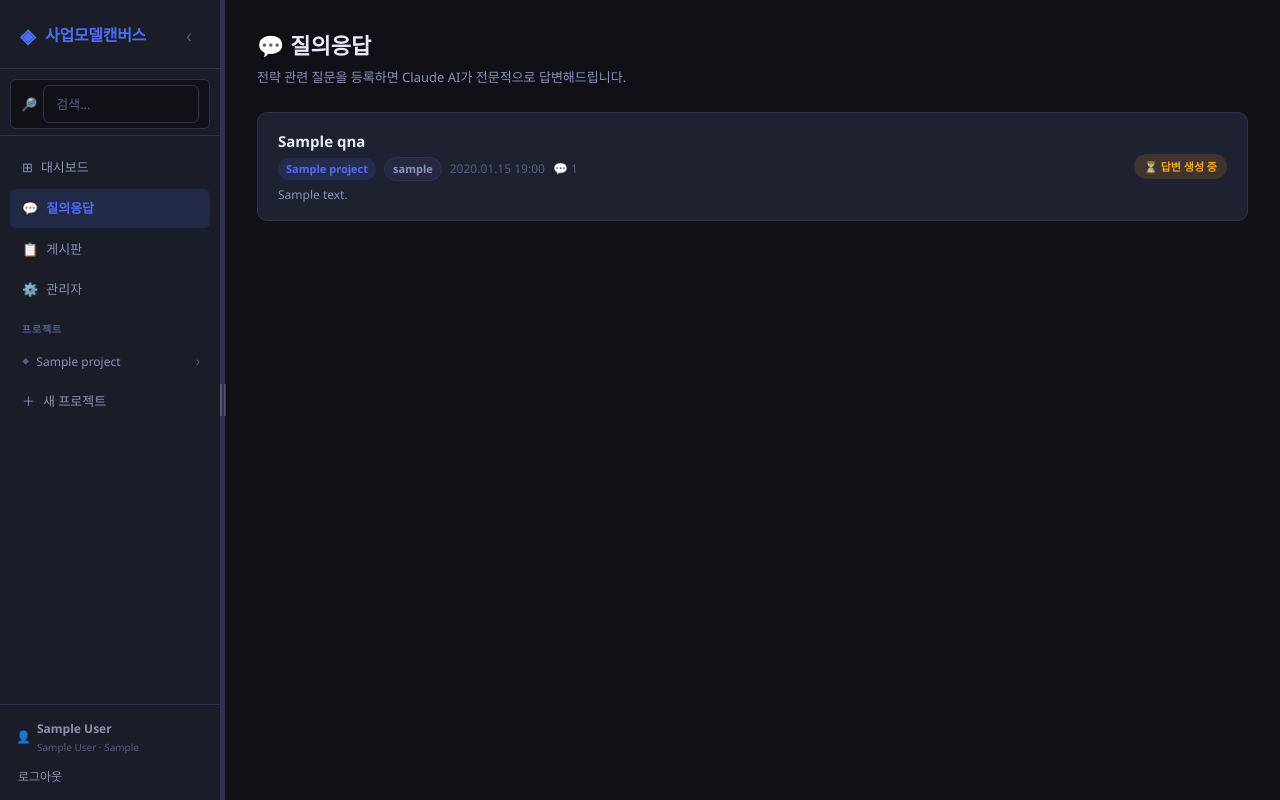
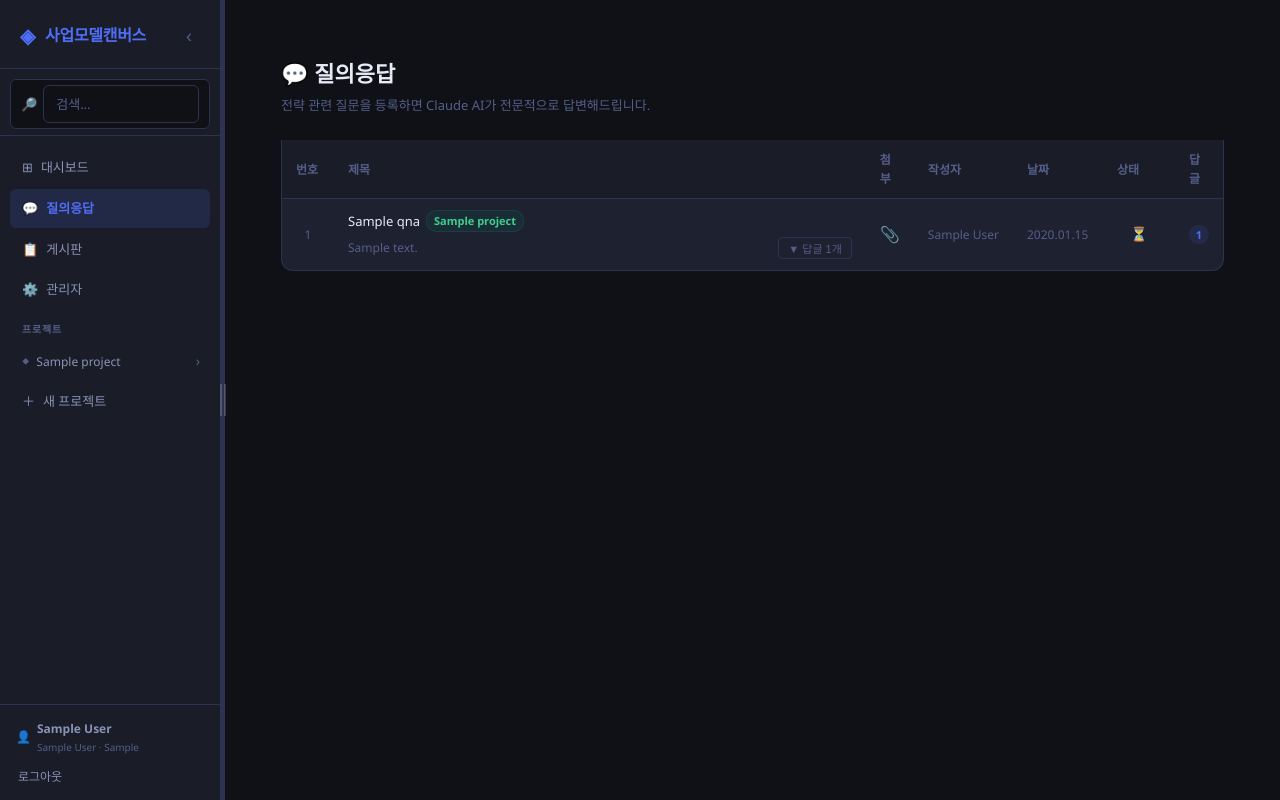
Before and after one commit to heoks99/BizModelCanvas, a Flask app: page /qna/ in a window 1280 px wide. Run offline with Flask 3, Linux system fonts and the light colour scheme; a user stored in the database is signed in; tables that the repository leaves empty hold one stand-in row (values such as "Sample post").

Commit message:
질의응답 목록 개선: 순번, 댓글 미리보기 확장/접기, 첨부파일
- 목록에 순번 추가 (최신 글이 맨 위, loop.revindex 역순 번호)
- 댓글 있는 경우 첫 줄 미리보기 → 클릭 시 인라인 확장, 접기 지원
- QnA 첨부파일 기능 추가 (모델 file_name/file_data/file_mime 컬럼)
- 기존 DB 자동 마이그레이션 (ALTER TABLE qna ADD COLUMN)
- 질문 등록 폼에 파일 업로드 필드 추가

Co-Authored-By: Claude Sonnet 4.6 <noreply@anthropic.com>

```diff
--- a/app/models/qna.py
+++ b/app/models/qna.py
@@ -12,6 +12,9 @@ class QnA(db.Model):
     ai_answer = db.Column(db.Text)
     ai_pending = db.Column(db.Boolean, default=False)   # AI 답변 생성 중
     project_id = db.Column(db.Integer, db.ForeignKey('projects.id'), nullable=True)
+    file_name = db.Column(db.String(300))
+    file_data = db.Column(db.LargeBinary)
+    file_mime = db.Column(db.String(100))
     created_at = db.Column(db.DateTime, default=datetime.utcnow)
     updated_at = db.Column(db.DateTime, default=datetime.utcnow, onupdate=datetime.utcnow)
 
--- a/app/routes/qna.py
+++ b/app/routes/qna.py
@@ -1,12 +1,28 @@
+import io
 import re
 import threading
-from flask import Blueprint, render_template, request, redirect, url_for, flash, jsonify, current_app
+from flask import Blueprint, render_template, request, redirect, url_for, flash, jsonify, current_app, send_file
 from flask_login import login_required, current_user
 from app import db
 from app.models.qna import QnA, QnAComment
 from app.models.project import Project
 
 qna_bp = Blueprint('qna', __name__, url_prefix='/qna')
+
+
+@qna_bp.route('/<int:qna_id>/download')
+@login_required
+def download_file(qna_id):
+    qna = QnA.query.get_or_404(qna_id)
+    if not qna.file_data:
+        flash('첨부 파일이 없습니다.', 'error')
+        return redirect(url_for('qna.detail', qna_id=qna_id))
+    return send_file(
+        io.BytesIO(qna.file_data),
+        mimetype=qna.file_mime or 'application/octet-stream',
+        as_attachment=True,
+        download_name=qna.file_name or 'download'
+    )
 
 
 # ── AI 답변 생성 ──────────────────────────────────────────────
@@ -197,6 +213,13 @@ def new():
             project_id=project.id if project else None,
             ai_pending=want_ai,
         )
+
+        f = request.files.get('file')
+        if f and f.filename:
+            qna.file_name = f.filename
+            qna.file_data = f.read()
+            qna.file_mime = f.mimetype or 'application/octet-stream'
+
         db.session.add(qna)
         db.session.commit()
 
--- a/app/static/css/style.css
+++ b/app/static/css/style.css
@@ -4253,3 +4253,128 @@ button.admin-role-badge:hover { opacity: 0.75; }
     transition: opacity 0.15s;
 }
 .btn-comment-submit:hover { opacity: 0.88; }
+
+/* ═══════════════════════════════════════
+   QnA 목록 테이블 (신규)
+   ═══════════════════════════════════════ */
+
+/* 상태 컬럼 */
+.col-status { width: 72px; text-align: center; }
+
+/* 제목 행 (링크 + 프로젝트 태그 인라인) */
+.qna-title-row {
+    display: flex;
+    align-items: center;
+    flex-wrap: wrap;
+    gap: 6px;
+}
+
+/* 프로젝트 태그 (소형) */
+.qna-project-tag-sm {
+    display: inline-block;
+    background: color-mix(in srgb, #059669 10%, transparent);
+    color: #3ecf8e;
+    font-size: 11px;
+    font-weight: 600;
+    padding: 1px 7px;
+    border-radius: 10px;
+    border: 1px solid color-mix(in srgb, #059669 20%, transparent);
+    white-space: nowrap;
+}
+
+/* 댓글 미리보기 행 (기본: 한 줄 표시) */
+.qna-preview-row {
+    display: flex;
+    align-items: center;
+    gap: 8px;
+    margin-top: 5px;
+}
+.qna-preview-text {
+    font-size: 12px;
+    color: var(--text-muted);
+    flex: 1;
+    overflow: hidden;
+    text-overflow: ellipsis;
+    white-space: nowrap;
+    min-width: 0;
+}
+
+/* 확장/접기 버튼 */
+.qna-expand-btn {
+    background: none;
+    border: 1px solid var(--border);
+    border-radius: 4px;
+    padding: 2px 9px;
+    font-size: 11px;
+    color: var(--text-muted);
+    cursor: pointer;
+    white-space: nowrap;
+    transition: color 0.12s, border-color 0.12s, background 0.12s;
+    flex-shrink: 0;
+}
+.qna-expand-btn:hover {
+    color: var(--accent);
+    border-color: var(--accent);
+    background: var(--accent-light);
+}
+
+/* 인라인 댓글 확장 영역 — 기본 숨김 */
+.qna-comments-inline {
+    display: none;
+    margin-top: 8px;
+    border-top: 1px solid var(--border);
+    padding-top: 6px;
+}
+.qna-comments-inline.open { display: block; }
+
+/* 댓글 한 줄 */
+.qna-inline-comment {
+    display: flex;
+    gap: 8px;
+    padding: 5px 0;
+    border-bottom: 1px solid color-mix(in srgb, var(--border) 40%, transparent);
+    font-size: 12px;
+    align-items: flex-start;
+}
+.qna-inline-comment:last-of-type { border-bottom: none; }
+
+.qna-inline-author {
+    font-weight: 700;
+    color: var(--text-secondary);
+    white-space: nowrap;
+    flex-shrink: 0;
+    min-width: 56px;
+}
+.qna-inline-content {
+    color: var(--text-muted);
+    flex: 1;
+    word-break: break-word;
+    line-height: 1.5;
+}
+
+/* 접기 버튼 행 */
+.qna-collapse-row {
+    display: flex;
+    justify-content: flex-end;
+    padding-top: 6px;
+    border-top: 1px solid color-mix(in srgb, var(--border) 40%, transparent);
+    margin-top: 4px;
+}
+
+/* AI 답변 상태 뱃지 */
+.qna-status-done {
+    display: inline-flex;
+    align-items: center;
+    background: color-mix(in srgb, #3ecf8e 12%, transparent);
+    color: #3ecf8e;
+    font-size: 10px;
+    font-weight: 700;
+    padding: 2px 7px;
+    border-radius: 8px;
+    white-space: nowrap;
+}
+.qna-status-pending { font-size: 14px; }
+.qna-status-wait {
+    font-size: 11px;
+    color: var(--text-muted);
+}
--- a/app/templates/qna/index.html
+++ b/app/templates/qna/index.html
@@ -1,56 +1,115 @@
 {% extends 'base.html' %}
 {% block title %}질의응답 — 사업모델캔버스{% endblock %}
 {% block content %}
-<div class="page-header">
-    <div>
-        <h1 class="page-title">💬 질의응답</h1>
-        <p class="page-desc">전략 관련 질문을 등록하면 Claude AI가 전문적으로 답변해드립니다.</p>
+<div class="board-page" style="max-width:1100px">
+
+  <!-- 헤더 -->
+  <div class="board-header">
+    <div class="board-header-left">
+      <h1 class="board-title">💬 질의응답</h1>
+      <p class="board-subtitle">전략 관련 질문을 등록하면 Claude AI가 전문적으로 답변해드립니다.</p>
     </div>
-    <div class="page-actions">
     {% if not is_admin %}
-        <a href="{{ url_for('qna.new') }}" class="btn btn-primary">＋ 질문 등록</a>
+    <a href="{{ url_for('qna.new') }}" class="btn-board-write">＋ 질문 등록</a>
     {% endif %}
-    </div>
   </div>
 
   {% if qnas %}
-<div class="qna-list">
+  <div class="board-list-wrap">
+    <table class="board-table">
+      <thead>
+        <tr>
+          <th class="col-num">번호</th>
+          <th>제목</th>
+          <th class="col-attach">첨부</th>
+          <th class="col-author">작성자</th>
+          <th class="col-date">날짜</th>
+          <th class="col-status">상태</th>
+          <th class="col-count">답글</th>
+        </tr>
+      </thead>
+      <tbody>
         {% for qna in qnas %}
-    <a href="{{ url_for('qna.detail', qna_id=qna.id) }}" class="qna-list-item">
-        <div class="qna-list-main">
-            <div class="qna-list-title">{{ qna.title }}</div>
-            <div class="qna-list-meta">
+        <tr class="board-row">
+          <td class="board-num">{{ loop.revindex }}</td>
+          <td class="board-title-cell">
+            <div class="qna-title-row">
+              <a href="{{ url_for('qna.detail', qna_id=qna.id) }}" class="board-item-link">{{ qna.title }}</a>
               {% if qna.project %}
-                <span class="qna-project-tag">{{ qna.project.name }}</span>
-                {% endif %}
-                <span class="qna-author-tag">{{ qna.owner.username }}</span>
-                <span class="qna-date">{{ qna.created_at | kst }}</span>
-                {% if qna.comments %}
-                <span class="qna-comment-count">💬 {{ qna.comments|length }}</span>
+              <span class="qna-project-tag-sm">{{ qna.project.name }}</span>
               {% endif %}
             </div>
-            <p class="qna-list-snippet">{{ qna.content[:120] }}{% if qna.content|length > 120 %}…{% endif %}</p>
+            {% if qna.comments %}
+            <div class="qna-preview-row" id="preview-{{ qna.id }}">
+              <span class="qna-preview-text">{{ qna.comments[0].content | replace('\n', ' ') | truncate(80, True, '…') }}</span>
+              <button class="qna-expand-btn" onclick="toggleQnaComments({{ qna.id }}, event)">▼ 답글 {{ qna.comments|length }}개</button>
             </div>
-        <div class="qna-list-status">
+            <div class="qna-comments-inline" id="comments-{{ qna.id }}">
+              {% for c in qna.comments %}
+              <div class="qna-inline-comment">
+                <span class="qna-inline-author">{{ c.owner.full_name or c.owner.username }}</span>
+                <span class="qna-inline-content">{{ c.content }}</span>
+              </div>
+              {% endfor %}
+              <div class="qna-collapse-row">
+                <button class="qna-expand-btn" onclick="toggleQnaComments({{ qna.id }}, event)">▲ 접기</button>
+              </div>
+            </div>
+            {% endif %}
+          </td>
+          <td class="board-attach-cell">
+            {% if qna.file_name %}
+            <a href="{{ url_for('qna.download_file', qna_id=qna.id) }}"
+               class="attach-link" title="{{ qna.file_name }}">📎</a>
+            {% else %}<span class="attach-none">—</span>{% endif %}
+          </td>
+          <td class="board-meta-cell">{{ qna.owner.full_name or qna.owner.username }}</td>
+          <td class="board-meta-cell">{{ qna.created_at | kst('%Y.%m.%d') }}</td>
+          <td class="board-meta-cell text-center">
             {% if qna.ai_pending %}
-            <span class="qna-pending-badge">⏳ 답변 생성 중</span>
+            <span class="qna-status-pending">⏳</span>
             {% elif qna.ai_answer %}
-            <span class="qna-answered-badge">✓ AI 답변 완료</span>
+            <span class="qna-status-done">✓ AI</span>
             {% else %}
-            <span class="qna-pending-badge">답변 대기</span>
+            <span class="qna-status-wait">대기</span>
             {% endif %}
+          </td>
+          <td class="board-meta-cell text-center">
+            {% if qna.comments|length > 0 %}
+            <span class="board-comment-count">{{ qna.comments|length }}</span>
+            {% else %}—{% endif %}
+          </td>
+        </tr>
+        {% endfor %}
+      </tbody>
+    </table>
   </div>
-    </a>
-    {% endfor %}
-</div>
+
   {% else %}
-<div class="empty-state">
-    <div class="empty-icon">💬</div>
-    <h2>등록된 질문이 없습니다</h2>
-    <p>전략 관련 궁금한 내용을 질문해보세요. AI가 전문적으로 답변해드립니다.</p>
+  <div class="board-empty">
+    <div class="board-empty-icon">💬</div>
+    <p>등록된 질문이 없습니다.</p>
     {% if not is_admin %}
-    <a href="{{ url_for('qna.new') }}" class="btn btn-primary">첫 번째 질문 등록하기</a>
+    <a href="{{ url_for('qna.new') }}" class="btn-board-write" style="margin-top:12px">＋ 첫 번째 질문 등록하기</a>
     {% endif %}
   </div>
   {% endif %}
+
+</div>
+
+<script>
+function toggleQnaComments(qnaId, event) {
+  event.preventDefault();
+  event.stopPropagation();
+  var preview  = document.getElementById('preview-' + qnaId);
+  var expanded = document.getElementById('comments-' + qnaId);
+  if (expanded.classList.contains('open')) {
+    expanded.classList.remove('open');
+    preview.style.display = '';
+  } else {
+    expanded.classList.add('open');
+    preview.style.display = 'none';
+  }
+}
+</script>
 {% endblock %}
--- a/app/templates/qna/new.html
+++ b/app/templates/qna/new.html
@@ -10,7 +10,7 @@
 </div>
 
 <div class="form-card">
-    <form method="POST" id="qna-new-form">
+    <form method="POST" id="qna-new-form" enctype="multipart/form-data">
         <input type="hidden" name="want_ai" id="want_ai_input" value="0">
         <div class="form-group">
             <label>관련 프로젝트 <span class="form-optional">(선택)</span></label>
@@ -31,6 +31,10 @@
             <textarea name="content" class="form-textarea" rows="8"
                 placeholder="질문 내용을 상세하게 작성해주세요.&#10;배경 상황, 현재 고민, 원하는 방향 등을 포함하면 더 정확한 답변을 받을 수 있습니다." required></textarea>
         </div>
+        <div class="form-group">
+            <label>첨부파일 <span class="form-optional">(선택)</span></label>
+            <input type="file" name="file" class="form-input" style="padding:6px">
+        </div>
         <div class="qna-new-actions">
             <a href="{{ url_for('qna.index') }}" class="btn btn-ghost">취소</a>
             <div style="display:flex; gap:8px;">
```
Also changed, not shown: app/__init__.py (+15 -0 lines). Lines whose indentation alone changed are shown as unchanged.
